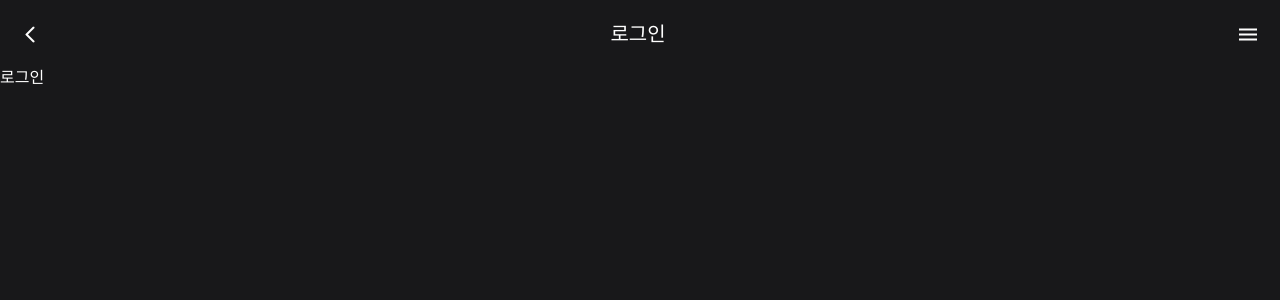
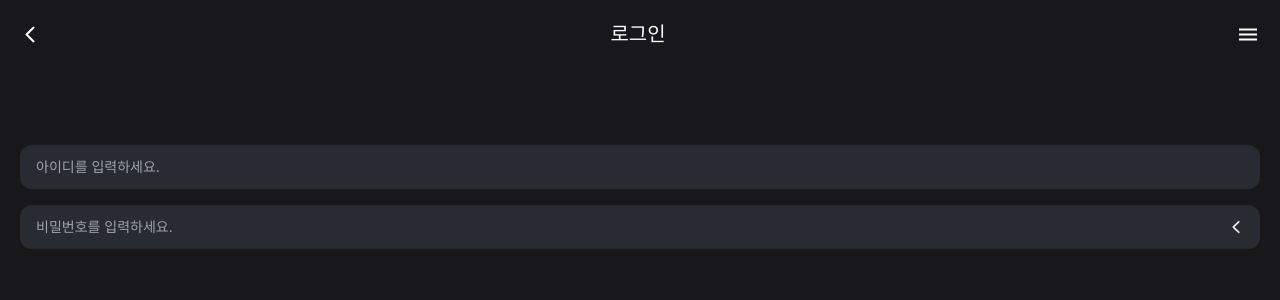
Before and after one commit to Fest-Friends/frontend, a Next.js app: page /login in a window 1280 px wide. Shown: the top 300 px of the page. Built offline with nearby package versions, Linux system fonts and the light colour scheme.

Commit message:
feat: Input Components 생성
로그인 화면 구성

```diff
--- a/src/app/(beforeLogin)/login/page.tsx
+++ b/src/app/(beforeLogin)/login/page.tsx
@@ -1,3 +1,12 @@
+import Input from '../../_component/ui/Input';
+
 export default function Login() {
-  return <div>로그인</div>;
+  return (
+    <div className="px-5 pt-20">
+      <div className='flex flex-col gap-4'>
+        <Input placeholder="아이디를 입력하세요." />
+        <Input placeholder="비밀번호를 입력하세요." isImg />
+      </div>
+    </div>
+  );
 }
--- /dev/null
+++ b/src/app/_component/ui/Input.tsx
@@ -0,0 +1,41 @@
+'use client';
+import { useEffect, useState } from 'react';
+import Image from 'next/image';
+
+interface InputProps {
+  type?: string;
+  placeholder: string;
+  value?: string;
+  isImg?: boolean; // Input에 이미지 추가 여부 ex)password, search
+}
+
+export default function Input({
+  type = 'text',
+  placeholder,
+  value,
+  isImg = false,
+}: InputProps) {
+
+  const [isClient, setIsclient] = useState(false);
+
+  useEffect(() => {
+    setIsclient(true);
+  }, []);
+
+  return (
+    isClient && (
+      <div className='flex items-center gap-4 w-full py-3 px-4 rounded-xl bg-areaBg'>
+        <input type={type} placeholder={placeholder} value={value} className='w-full bg-transparent text-sm focus:outline-none placeholder:text-textPlaceholder'/>
+        {isImg && (
+          <Image
+            width={16}
+            height={16}
+            src="/image/arrow_back.png"
+            alt="icon"
+          />
+        )}
+      </div>
+
+    )
+  );
+}
--- a/src/app/globals.css
+++ b/src/app/globals.css
@@ -21,6 +21,7 @@
     /* grayScale */
     --text: white;
     --textLess: #CCCCCC;
+    --textPlaceholder: #818181;
   }
 }
 
--- a/tailwind.config.ts
+++ b/tailwind.config.ts
@@ -14,6 +14,7 @@ export default {
         areaBg: 'var(--areaBg)',
         text: 'var(--text)',
         textLess: 'var(--textLess)',
+        placeholder: 'var(--textPlaceholder)',
       },
     },
   },
```
